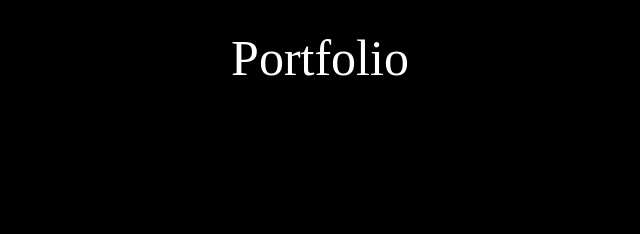
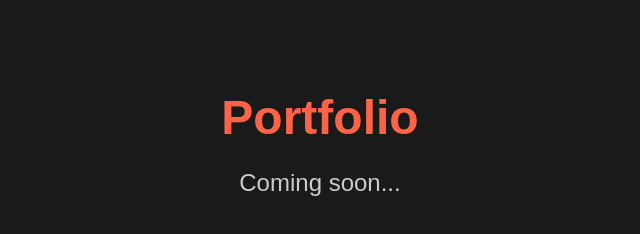
Before and after one commit to adiczekkrk/Portfolio, a plain HTML site: page docs/index.html in a window 1280 px wide. Shown: the whole page, without its empty margins (320-960 px from the left). Drawn offline with Linux system fonts and the light colour scheme.

Commit message:
Add files via upload

```diff
--- a/docs/index.html
+++ b/docs/index.html
@@ -1,11 +1,18 @@
 <!DOCTYPE html>
 <html lang="en">
 <head>
-    <title>Portfolio XD</title>
+    <meta charset="UTF-8">
+    <meta name="viewport" content="width=device-width, initial-scale=1.0">
+    <title>Portfolio</title>
     <link rel="stylesheet" href="main.css">
 </head>
 <body>
-<div class="title">Portfolio</div>
+    <header>
+        <h1 class="title">Portfolio</h1>
+    </header>
+    <main>
+        <p>Coming soon...</p>
+    </main>
+
 </body>
-
 </html>
--- a/docs/main.css
+++ b/docs/main.css
@@ -1,12 +1,18 @@
+body {
+    font-family: Arial, sans-serif;
+    text-align: center;
+    padding: 50px;
+    background-color: #1a1a1a;
+    color: #f0f0f0;
+}
+
 .title {
-    color: rgb(255, 255, 255);
-    position: absolute;
-    left: 50%;
-    transform: translate(-50%, -50%);
-    margin: 0;
-    font-size: 50px;
-    margin-top: 50px;
+    font-size: 3em;
+    margin-bottom: 20px;
+    color: #ff6347;
 }
-body{
-    background-color: black;
+
+p {
+    font-size: 1.5em;
+    color: #ccc;
 }
```
